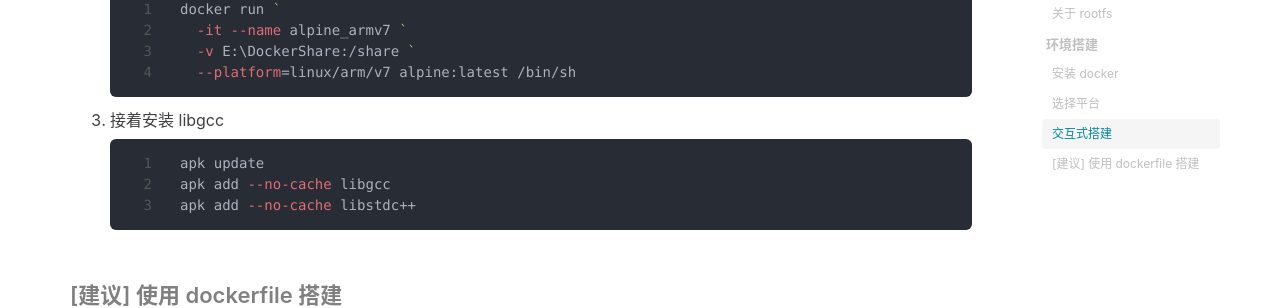
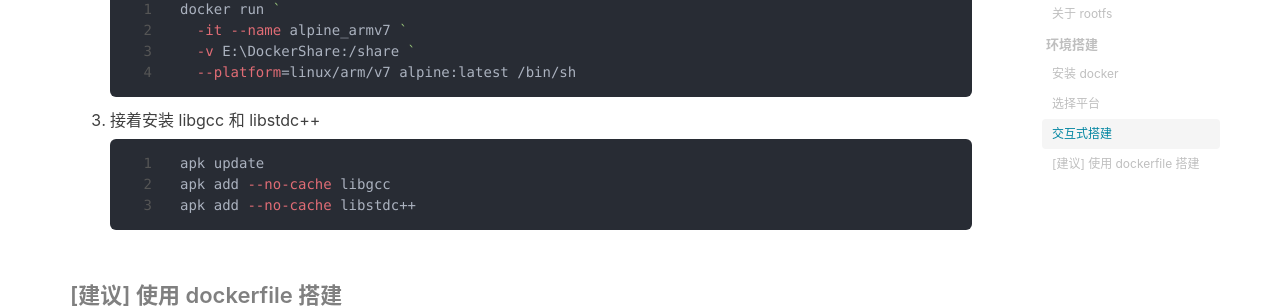
Before and after one commit to jvfan/bg, a Jekyll site: the page built from _posts/2021-04-23-搭建-armv7(musl-库)-容器环境.md, in a window 1280 px wide and 900 px high, scrolled down 1977 px. Shown: the part 150-458 px from the top of the window. Built offline with Jekyll 4.4.1, drawn with Linux system fonts in a browser that asks for light colours; nearby versions of some CDN libraries; comment, search, counter and statistics services are not loaded.

Commit message:
Update 2021-04-23-搭建-armv7(musl-库)-容器环境.md

````diff
--- a/_posts/2021-04-23-搭建-armv7(musl-库)-容器环境.md
+++ b/_posts/2021-04-23-搭建-armv7(musl-库)-容器环境.md
@@ -72,7 +72,7 @@ C 库有两种实现：
      --platform=linux/arm/v7 alpine:latest /bin/sh
    ```
 
-3. 接着安装 libgcc
+3. 接着安装 libgcc 和 libstdc++
 
    ```shell
    apk update
````
